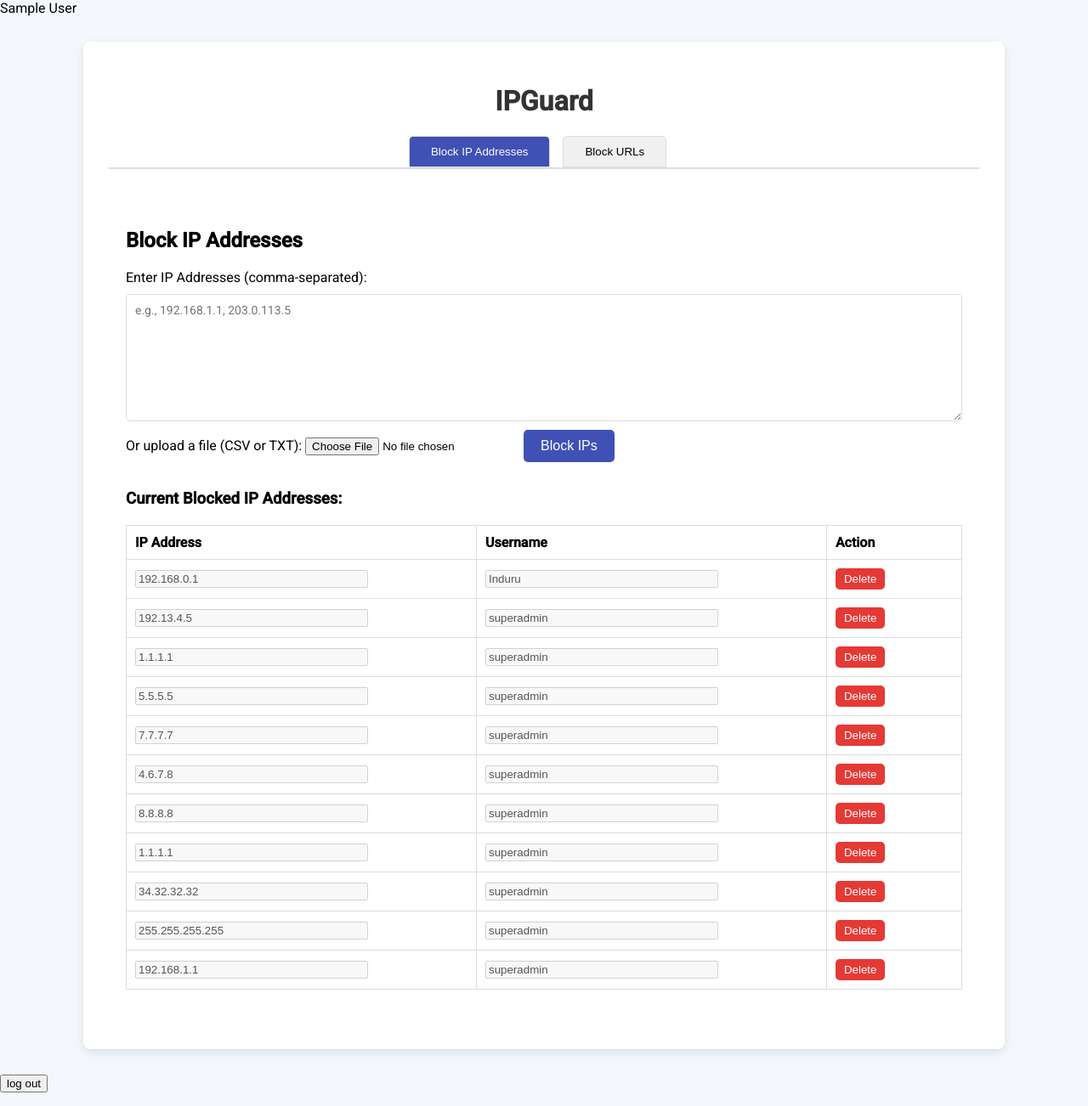
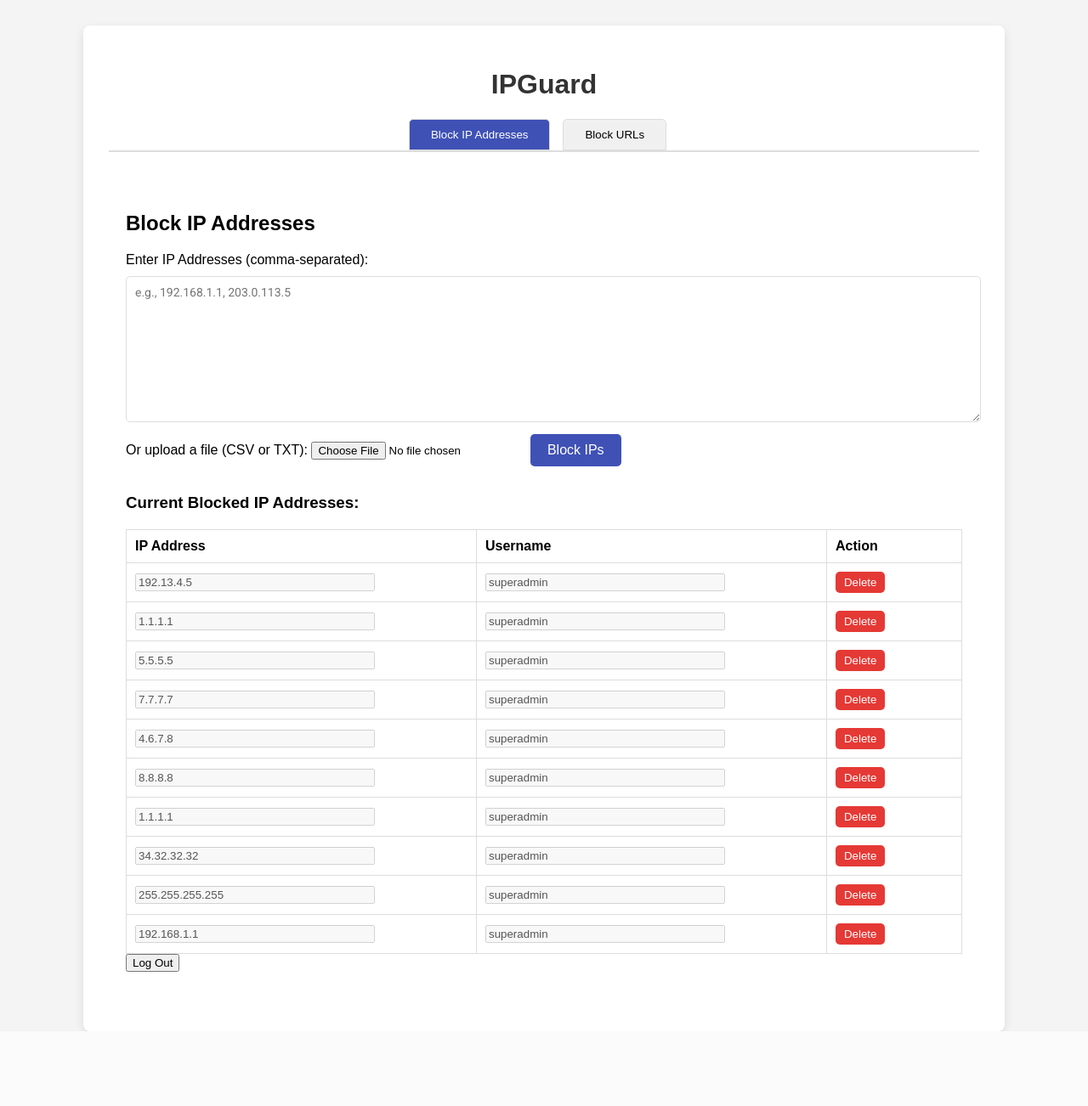
Before and after one commit to Induru-dev/ip-url-to-txt, a PHP site: page /main.php in a window 1280 px wide. Shown: the whole page at 85% size. After the commit the page ends 1214 px from the top, so only its background shows below. Run offline with PHP 8.4, Linux system fonts and the light colour scheme; the visitor is signed in with stand-in values (Sample User, id 1).

Commit message:
route completed want to add css to log out and register user segment

```diff
--- a/ip_addresses.txt
+++ b/ip_addresses.txt
@@ -1,4 +1,3 @@
-192.168.0.1
 192.13.4.5
 1.1.1.1
 5.5.5.5
--- a/ip_users.txt
+++ b/ip_users.txt
@@ -1,4 +1,3 @@
-192.168.0.1, Induru
 192.13.4.5, superadmin
 1.1.1.1, superadmin
 5.5.5.5, superadmin
--- a/main.php
+++ b/main.php
@@ -4,7 +4,7 @@ if (!isset($_SESSION['user_id'])) {
     header('Location: index.php');
     exit();
 }
-echo $_SESSION['username'] ?? 'unknown_user';
+
 ?>
 <!DOCTYPE html>
 <html lang="en">
@@ -125,6 +125,19 @@ echo $_SESSION['username'] ?? 'unknown_user';
         .list-container td button:hover {
             background-color: #d32f2f;
         }
+
+        body {
+            align-items: center;
+            height: 100vh;
+            margin: 0;
+            font-family: Arial, sans-serif;
+            background-color: #f4f4f4;
+            justify-content: center;
+            align-items: center;
+        }
+
+
+
     </style>
 </head>
 <body>
@@ -177,6 +190,9 @@ echo $_SESSION['username'] ?? 'unknown_user';
                 </tbody>
             </table>
         </div>
+        <form action="logout.php" method="post">
+        <button type="submit">Log Out</button>
+        </form>
     </div>
 
     <div id="url-tab" class="tab-content">
@@ -220,6 +236,11 @@ echo $_SESSION['username'] ?? 'unknown_user';
             </tbody>
         </table>
         </div>
+
+        <form action="logout.php" method="post">
+        <button type="submit">Log Out</button>
+        </form>
+
     </div>
 
     <div class="message">
@@ -229,10 +250,15 @@ echo $_SESSION['username'] ?? 'unknown_user';
         }
         ?>
     </div>
+
+
 </div>
 
 
 <script>
+
+
+
     function openTab(tabId, event) {
         let tabs = document.querySelectorAll('.tab-content');
         tabs.forEach(function(tab) {
@@ -435,10 +461,7 @@ echo $_SESSION['username'] ?? 'unknown_user';
 <?php if (!empty($message)): ?>
         <p class="<?= strpos($message, 'successful') !== false ? 'message' : 'error' ?>"><?= $message ?></p>
     <?php endif; ?>
-    <!-- Back to Login Button -->
-    <form action="index.php" method="get">
-        <button type="submit">log out</button>
-    </form>
+
 
 </body>
 </html>
```
Also changed, not shown: logout.php (added, +11 -0 lines).
